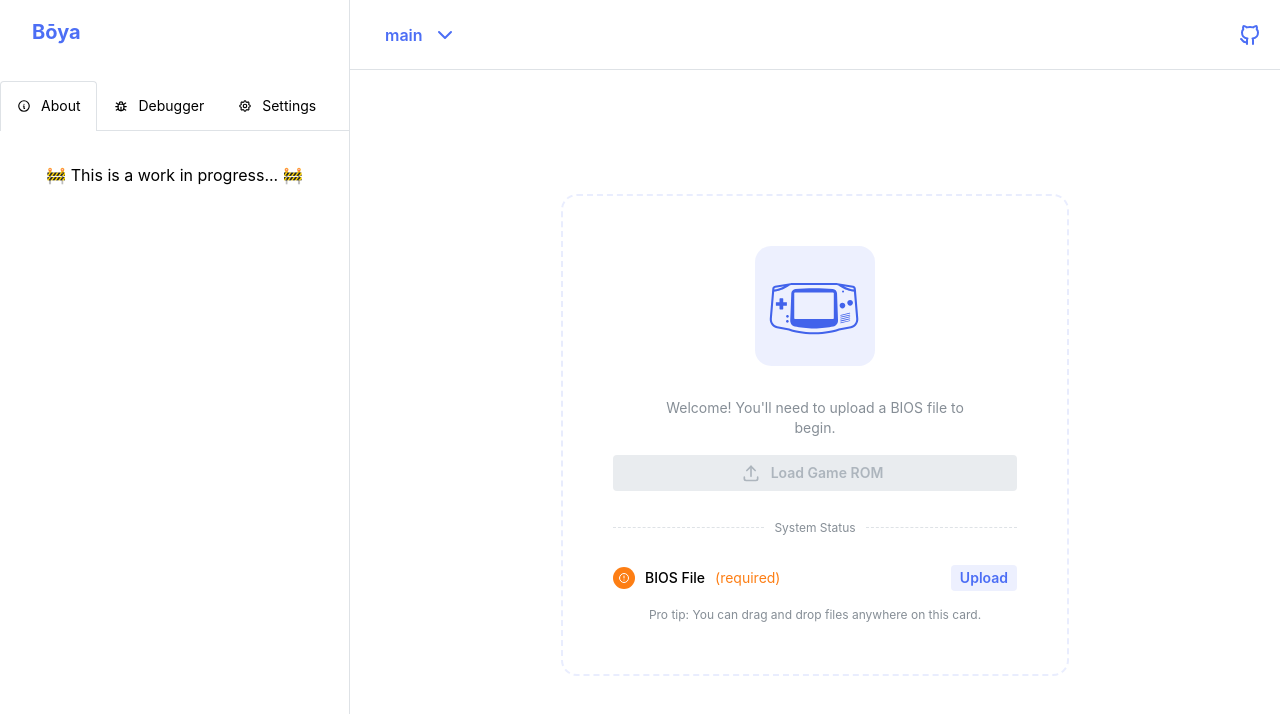
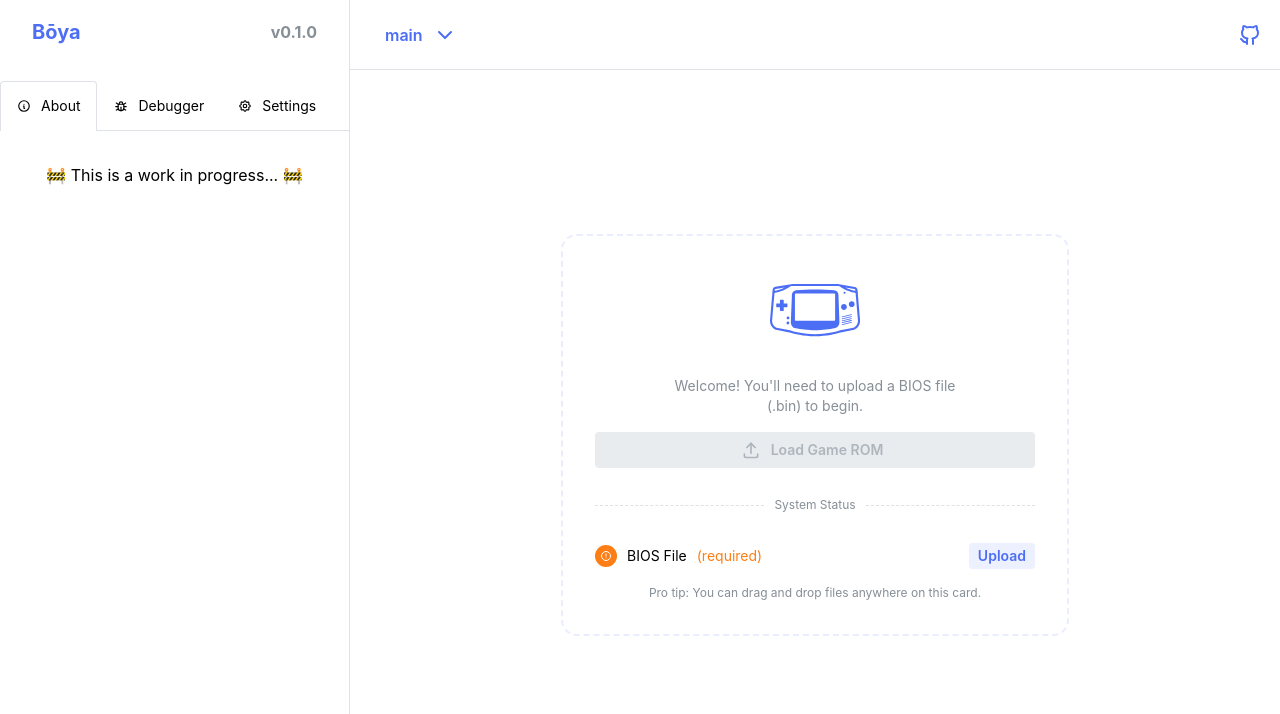
Before and after one commit to luckasRanarison/boya, a React (Vite) app in the folder web/: page / in a window 1280 px wide. Shown: the top 714 px of the page. Built offline with nearby package versions, Linux system fonts and the light colour scheme; what boya_wasm would draw is missing.

Commit message:
fix: general improvements

```diff
--- a/web/package.json
+++ b/web/package.json
@@ -1,7 +1,7 @@
 {
   "name": "boya-web",
   "private": true,
-  "version": "0.0.0",
+  "version": "0.1.0",
   "type": "module",
   "scripts": {
     "dev": "npm run wasm:watch & vite --host --clearScreen false",
--- a/web/src/components/common/FloatingWindow.tsx
+++ b/web/src/components/common/FloatingWindow.tsx
@@ -39,7 +39,7 @@ function FloatingWindow(props: {
             ...cssPositions["up-right"],
             position: "fixed",
             zIndex,
-            minWidth: collapsed ? "fit-content" : 350,
+            minWidth: collapsed ? 225 : 350,
             borderRadius: collapsed ? 20 : undefined,
             maxHeight: "60vh",
             display: "flex",
@@ -70,7 +70,6 @@ function FloatingWindow(props: {
               >
                 {collapsed ? <IconChevronDown /> : <IconMinus />}
               </ActionIcon>
-              {!collapsed && (
               <ActionIcon
                 title="Close"
                 className="drag-cancel"
@@ -81,7 +80,6 @@ function FloatingWindow(props: {
               >
                 <IconX />
               </ActionIcon>
-              )}
             </Group>
           </Group>
           {!collapsed && <Divider />}
--- a/web/src/components/layout/AppTitle.tsx
+++ b/web/src/components/layout/AppTitle.tsx
@@ -2,9 +2,12 @@ import { Group, Text } from "@mantine/core";
 
 function AppTitle() {
   return (
-    <Group c="indigo">
-      <Text size="xl" fw={700}>
+    <Group c="indigo" justify="space-between">
+      <Text size="xl" fw="bolder">
         Bōya
+      </Text>
+      <Text c="dimmed" size="md" fw="bold">
+        v{import.meta.env.APP_VERSION}
       </Text>
     </Group>
   );
--- a/web/src/components/views/backgrounds/BackgroundModal.tsx
+++ b/web/src/components/views/backgrounds/BackgroundModal.tsx
@@ -100,7 +100,7 @@ function BackgroundModal(props: {
                   Base Blocks
                 </Text>
                 <Text fw={500} size="sm">
-                  Char: {charBaseBlock} / Screen: {screenBaseBlock}
+                  Char: {charBaseBlock} / Scr: {screenBaseBlock}
                 </Text>
               </Box>
             </Group>
--- a/web/src/components/views/backgrounds/BackgroundView.tsx
+++ b/web/src/components/views/backgrounds/BackgroundView.tsx
@@ -102,7 +102,7 @@ function BackgroundView() {
                 <ActionIcon
                   size="xs"
                   variant="subtle"
-                  color={hiddenBgs[bg] ? "gray" : "blue"}
+                  color={hiddenBgs[bg] ? "gray" : "indigo"}
                   onClick={(e) => {
                     e.stopPropagation();
                     toggleBgVisibility(bg);
--- a/web/src/components/views/debugger/DebuggerView.tsx
+++ b/web/src/components/views/debugger/DebuggerView.tsx
@@ -2,7 +2,14 @@ import { useState } from "react";
 import { useGba } from "@/hooks/useGba";
 import { useRuntimeStore } from "@/stores/runtimeStore";
 import { useViewActions, useViewStore } from "@/stores/viewStore";
-import { Accordion, ActionIcon, Divider, Stack, Tooltip } from "@mantine/core";
+import {
+  Accordion,
+  ActionIcon,
+  Divider,
+  Stack,
+  Tooltip,
+  Text,
+} from "@mantine/core";
 import DebuggerControls from "./DebuggerControls";
 import FloatingControl from "./FloatingControl";
 import { IconFoldDown, IconFoldUp } from "@tabler/icons-react";
@@ -65,17 +72,19 @@ function DebuggerView() {
                   <ActionIcon
                     title="Detach"
                     size="md"
-                    variant="subtle"
+                    variant="transparent"
                     onClick={() => toggleWindow(key)}
                     component="div"
+                    c="gray"
                   >
                     <IconFoldUp />
                   </ActionIcon>
                 }
-                fz="sm"
                 disabled={running}
               >
-                {label}
+                <Text size="sm" ff="heading">
+                  {label}
+                </Text>
               </Accordion.Control>
               <Accordion.Panel
                 styles={{
--- a/web/src/components/views/main/UploadView.tsx
+++ b/web/src/components/views/main/UploadView.tsx
@@ -9,6 +9,7 @@ import {
   ThemeIcon,
   Divider,
   Container,
+  Box,
 } from "@mantine/core";
 import { IconUpload, IconCheck, IconAlertCircle } from "@tabler/icons-react";
 import { usePersistantStore } from "@/stores/persistantStore";
@@ -17,7 +18,7 @@ import { useRuntimeActions } from "@/stores/runtimeStore";
 import IconGBA from "@/assets/gba.svg?react";
 
 function UploadView() {
-  const { bios, set } = usePersistantStore();
+  const { bios, theme, set } = usePersistantStore();
   const { load } = useRuntimeActions();
 
   const romInputRef = useRef<HTMLInputElement>(null);
@@ -70,16 +71,10 @@ function UploadView() {
   };
 
   return (
-    <Flex
-      p="md"
-      flex={1}
-      align="center"
-      justify="center"
-      bg="var(--mantine-color-body)"
-    >
+    <Flex p="md" flex={1} align="center" justify="center">
       <Container size="xs" w="100%">
         <Paper
-          p={{ base: "xl", sm: 50 }}
+          p="xl"
           radius="lg"
           withBorder
           style={{
@@ -104,13 +99,14 @@ function UploadView() {
         >
           <Stack align="center">
             <Stack w="100%" gap="xl" align="center">
-              <ThemeIcon size={120} radius="lg" variant="light" color="indigo">
-                <IconGBA />
-              </ThemeIcon>
+              <Box mt="md" c="indigo">
+                <IconGBA scale={2} />
+              </Box>
+
               <Text c="dimmed" ta="center" size="sm" maw={300}>
                 {bios
                   ? "Select a GameBoy Advance ROM (.gba) to get started."
-                  : "Welcome! You'll need to upload a BIOS file to begin."}
+                  : "Welcome! You'll need to upload a BIOS file (.bin) to begin."}
               </Text>
             </Stack>
 
@@ -119,7 +115,7 @@ function UploadView() {
                 disabled={!bios}
                 leftSection={<IconUpload size={20} />}
                 onClick={() => romInputRef.current?.click()}
-                variant="filled"
+                variant={theme === "dark" ? "light" : "filled"}
                 color="indigo"
               >
                 Load Game ROM
@@ -143,9 +139,7 @@ function UploadView() {
                       <IconAlertCircle size={12} />
                     </ThemeIcon>
                   )}
-                  <Text size="sm" fw={500}>
-                    BIOS File
-                  </Text>
+                  <Text size="sm">BIOS File</Text>
                   {!bios && (
                     <Text c="orange" size="sm">
                       (required)
--- a/web/src/components/views/memory/HexView.tsx
+++ b/web/src/components/views/memory/HexView.tsx
@@ -148,48 +148,51 @@ function EditModal(props: {
   onConfirm: (value: string) => void;
 }) {
   const [value, setValue] = useState<string>("");
-
-  const handleSumbit: React.FormEventHandler = (event) => {
-    event.preventDefault();
-    props.onConfirm(value);
-    setValue("");
-  };
+  const error = Number.isNaN(parseHex(value));
 
   return (
     <Modal
-      title="Edit memory location"
-      size="sm"
+      title="Edit Memory"
+      size="xs"
       opened={props.opened}
       onClose={props.onClose}
-      withCloseButton
       centered
     >
-      <form onSubmit={handleSumbit}>
-        <Stack gap="xl">
-          <Group ff="monospace">
-            <Text c="indigo" fw="bold">
+      <form
+        onSubmit={(e) => {
+          e.preventDefault();
+          props.onConfirm(value);
+          setValue("");
+        }}
+      >
+        <Stack gap="lg">
+          <Group justify="space-between" gap="xs" ff="monospace" fz="lg">
+            <Text fw={700} c="indigo">
               {formatHex(props.address)}:
             </Text>
+
+            <Text c="dimmed">{formatHex(props.prev, { width: 2 })}</Text>
+
+            <IconArrowRight size={16} style={{ opacity: 0.5 }} />
+
             <Input
-              w="60"
-              defaultValue={formatHex(props.prev, { width: 2 })}
-              bg="none"
-              readOnly
-            />
-            <IconArrowRight size={16} />
-            <Input
-              w="60"
-              placeholder="..."
+              variant="filled"
+              placeholder="XX"
+              w={60}
+              autoFocus
               value={value}
-              onChange={(e) => setValue(e.currentTarget.value)}
-              error={value && Number.isNaN(parseHex(value))}
+              onChange={(e) => setValue(e.currentTarget.value.toUpperCase())}
+              error={value && error}
+              styles={{
+                input: { textAlign: "center", fontFamily: "monospace" },
+              }}
             />
           </Group>
+
           <Group grow>
-            <Button color="red" onClick={props.onClose} type="button">
-              Cancel
+            <Button type="submit" disabled={!value || error}>
+              Confirm
             </Button>
-            <Button type="submit">Confirm</Button>
           </Group>
         </Stack>
       </form>
--- a/web/src/components/views/objects/ObjectModal.tsx
+++ b/web/src/components/views/objects/ObjectModal.tsx
@@ -76,6 +76,7 @@ function ObjectModal(props: {
             height={obj.height * 8}
             innerWidth={obj.width}
             innerHeight={obj.height}
+            checkerboard
           />
           <Badge variant="light" color="gray" size="sm">
             {obj.width * 8} × {obj.height * 8} px
--- a/web/src/lib/notifications.ts
+++ b/web/src/lib/notifications.ts
@@ -10,6 +10,10 @@ function show(data: NotificationData) {
     position: "top-right",
     radius: "md",
     autoClose: 10000,
+    withBorder: true,
+    style: {
+      boxShadow: "none",
+    },
     ...data,
   });
 }
--- a/web/vite.config.ts
+++ b/web/vite.config.ts
@@ -5,6 +5,7 @@ import { visualizer } from "rollup-plugin-visualizer";
 import topLevelAwait from "vite-plugin-top-level-await";
 import wasm from "vite-plugin-wasm";
 import svgr from "vite-plugin-svgr";
+import pkg from "./package.json";
 
 // https://vite.dev/config/
 export default defineConfig({
@@ -15,4 +16,7 @@ export default defineConfig({
       "@": path.resolve(__dirname, "./src"),
     },
   },
+  define: {
+    "import.meta.env.APP_VERSION": JSON.stringify(pkg.version),
+  },
 });
```
Also changed, not shown: web/src/assets/gba.svg, 1 other file (tests, documents, lock files or other folders). Lines whose indentation alone changed are shown as unchanged.
